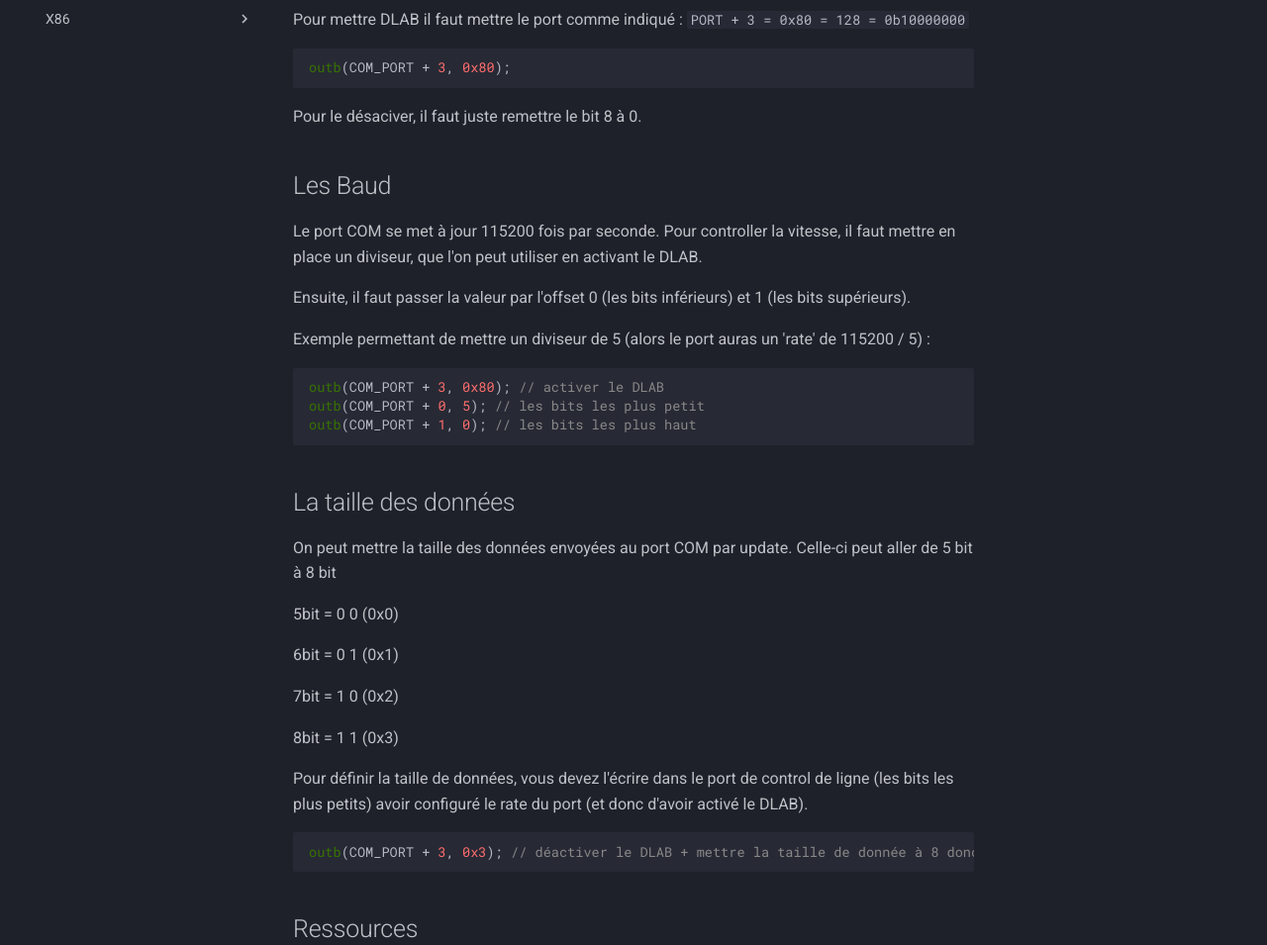
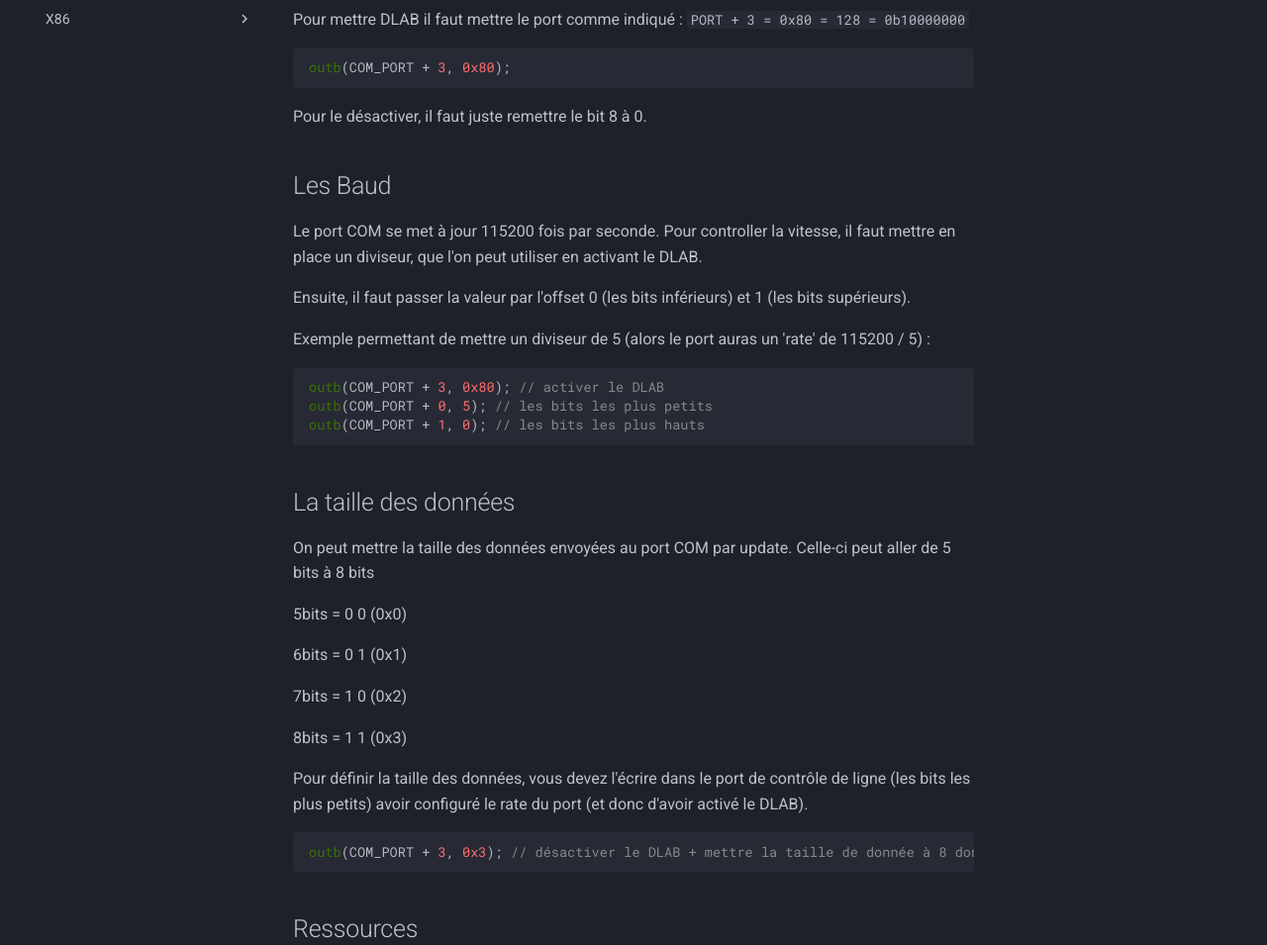
Before and after one commit to devse-org/wiki, an MkDocs documentation site: the page built from docs/autre/COM.md, in a window 1280 px wide and 1400 px high, scrolled down 1437 px. Shown: the part 251-1206 px from the top of the window at 99% size. Built offline with MkDocs 1.6.1 and Material for MkDocs 9.7.7, drawn with Linux system fonts in a browser that asks for light colours; nearby versions of some CDN libraries; comment, search, counter and statistics services are not loaded; some of the changed text lies outside the part shown.

Commit message:
correction: COM.md
obsolète, développement, désactiver, petits, hauts, bits, des, contrôle,

````diff
--- a/docs/autre/COM.md
+++ b/docs/autre/COM.md
@@ -52,7 +52,7 @@ Pour mettre DLAB il faut mettre le port comme indiqué :
 outb(COM_PORT + 3, 0x80);
 ```
 
-Pour le désaciver, il faut juste remettre le bit 8 à 0.
+Pour le désactiver, il faut juste remettre le bit 8 à 0.
 
 
 ## Les Baud
@@ -64,25 +64,25 @@ Ensuite, il faut passer la valeur par l'offset 0 (les bits inférieurs) et 1 (le
 Exemple permettant de mettre un diviseur de 5 (alors le port auras un 'rate' de 115200 / 5) :
 ```cpp
 outb(COM_PORT + 3, 0x80); // activer le DLAB
-outb(COM_PORT + 0, 5); // les bits les plus petit
-outb(COM_PORT + 1, 0); // les bits les plus haut
+outb(COM_PORT + 0, 5); // les bits les plus petits
+outb(COM_PORT + 1, 0); // les bits les plus hauts
 ```
 
 ## La taille des données
 On peut mettre la taille des données envoyées au port COM par update.
-Celle-ci peut aller de 5 bit à 8 bit
+Celle-ci peut aller de 5 bits à 8 bits
 
-5bit = 0 0 (0x0)
+5bits = 0 0 (0x0)
 
-6bit = 0 1 (0x1)
+6bits = 0 1 (0x1)
 
-7bit = 1 0 (0x2)
+7bits = 1 0 (0x2)
 
-8bit = 1 1 (0x3)
+8bits = 1 1 (0x3)
 
-Pour définir la taille de données, vous devez l'écrire dans le port de control de ligne (les bits les plus petits) avoir configuré le rate du port (et donc d'avoir activé le DLAB).
+Pour définir la taille des données, vous devez l'écrire dans le port de contrôle de ligne (les bits les plus petits) avoir configuré le rate du port (et donc d'avoir activé le DLAB).
 ```cpp
-outb(COM_PORT + 3, 0x3); // déactiver le DLAB + mettre la taille de donnée à 8 donc un char/unsigned char en c++
+outb(COM_PORT + 3, 0x3); // désactiver le DLAB + mettre la taille de donnée à 8 donc un char/unsigned char en c++
 ```
 
 ## Ressources
````
Also changed, not shown: other parts of docs/autre/COM.md (+1 -1 lines).
